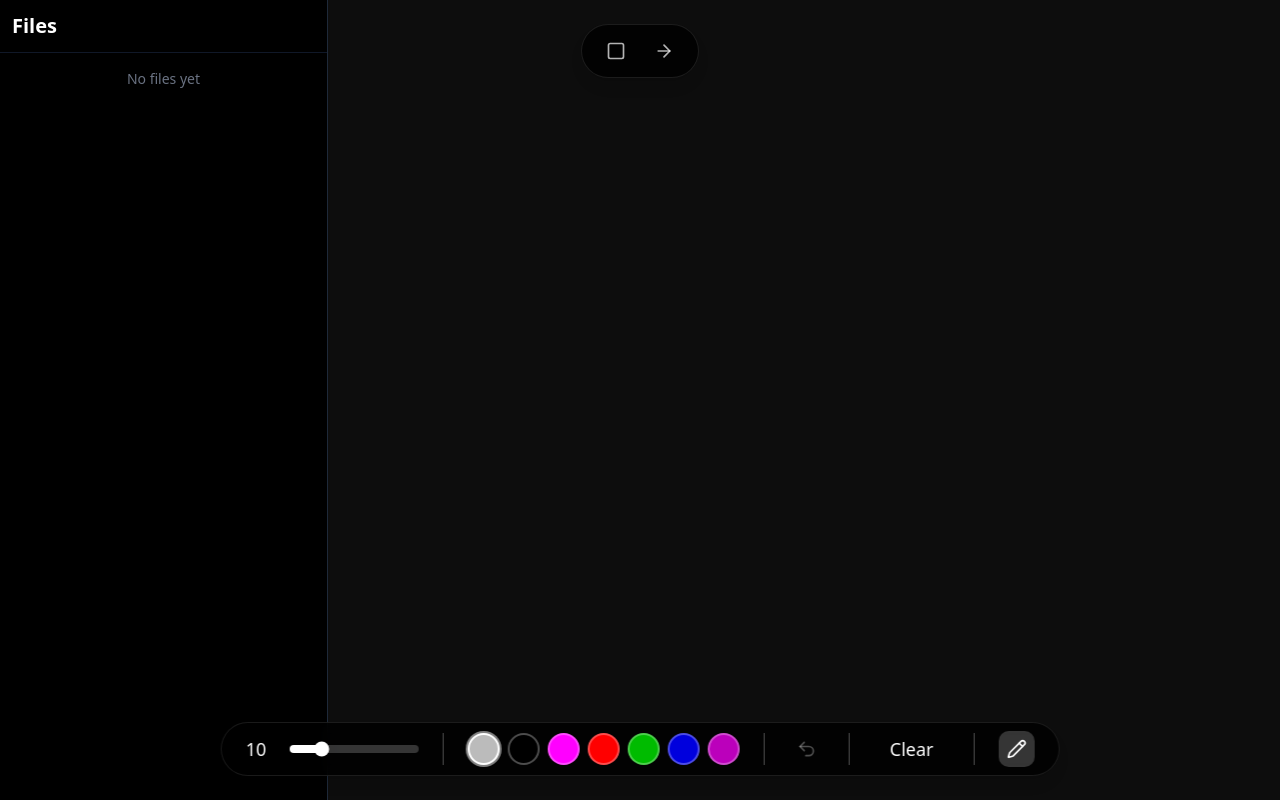
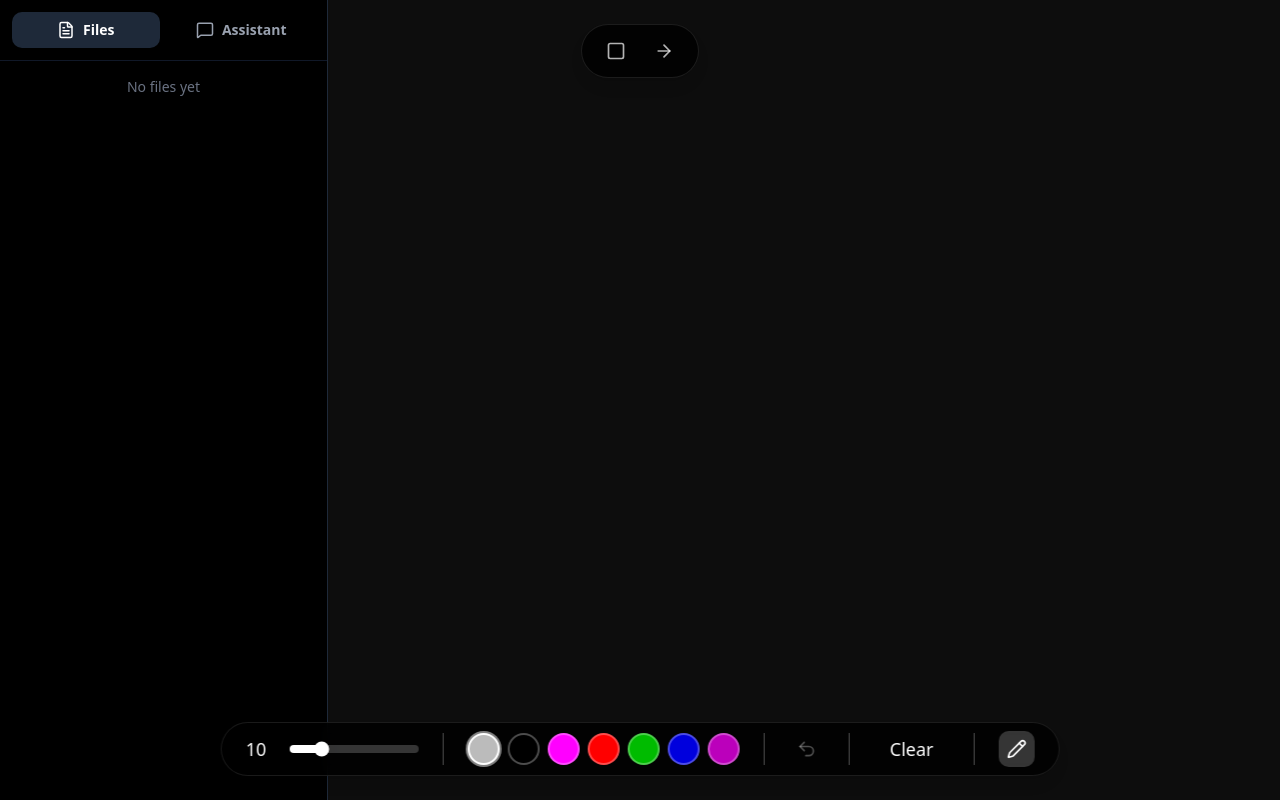
Before and after one commit to MatthewLacerda2/J.A.R.V.I.S, a React (Vite) app in the folder J.A.R.V.I.S/: page / in a window 1280 px wide. Built offline with nearby package versions, Linux system fonts and the light colour scheme.

Commit message:
chatbot sketch

```diff
--- a/J.A.R.V.I.S/src/components/sidebar/Sidebar.tsx
+++ b/J.A.R.V.I.S/src/components/sidebar/Sidebar.tsx
@@ -1,13 +1,52 @@
+import { useState } from 'react';
 import { MediaList } from './MediaList';
+import { ChatbotPanel } from './chatbot/ChatbotPanel';
+import { FileText, MessageSquare } from 'lucide-react';
+import { cn } from '../../lib/utils';
+
+type Tab = 'files' | 'assistant';
 
 export function Sidebar() {
+  const [activeTab, setActiveTab] = useState<Tab>('files');
+
   return (
     <div className="w-82 h-screen bg-black border-r border-gray-800 flex flex-col">
       <div className="px-3 py-3 border-b border-gray-900">
-        <h2 className="text-xl font-semibold text-white">Files</h2>
+        <div className="flex gap-2">
+          <button
+            onClick={() => setActiveTab('files')}
+            className={cn(
+              'flex-1 flex items-center justify-center gap-2 px-3 py-2 rounded-lg text-sm font-semibold transition-colors',
+              activeTab === 'files'
+                ? 'bg-gray-800 text-white'
+                : 'text-gray-400 hover:text-white hover:bg-gray-900'
+            )}
+          >
+            <FileText size={18} />
+            Files
+          </button>
+          <button
+            onClick={() => setActiveTab('assistant')}
+            className={cn(
+              'flex-1 flex items-center justify-center gap-2 px-3 py-2 rounded-lg text-sm font-semibold transition-colors',
+              activeTab === 'assistant'
+                ? 'bg-gray-800 text-white'
+                : 'text-gray-400 hover:text-white hover:bg-gray-900'
+            )}
+          >
+            <MessageSquare size={18} />
+            Assistant
+          </button>
+        </div>
       </div>
-      <div className="flex-1 overflow-y-auto">
-        <MediaList />
+      <div className="flex-1 overflow-hidden">
+        {activeTab === 'files' ? (
+          <div className="h-full overflow-y-auto">
+            <MediaList />
+          </div>
+        ) : (
+          <ChatbotPanel />
+        )}
       </div>
     </div>
   );
--- a/J.A.R.V.I.S/src/components/sidebar/chatbot/ChatInput.tsx
+++ b/J.A.R.V.I.S/src/components/sidebar/chatbot/ChatInput.tsx
@@ -1 +1,56 @@
-// chat input
+import { useState, KeyboardEvent } from 'react';
+import { Send } from 'lucide-react';
+
+interface ChatInputProps {
+  onSendMessage: (message: string) => void;
+}
+
+export function ChatInput({ onSendMessage }: ChatInputProps) {
+  const [input, setInput] = useState('');
+
+  const handleSend = () => {
+    if (input.trim()) {
+      onSendMessage(input.trim());
+      setInput('');
+    }
+  };
+
+  const handleKeyDown = (e: KeyboardEvent<HTMLTextAreaElement>) => {
+    if (e.key === 'Enter' && !e.shiftKey) {
+      e.preventDefault();
+      handleSend();
+    }
+  };
+
+  return (
+    <div className="border-t border-gray-800 p-3">
+      <div className="flex items-end gap-2">
+        <textarea
+          value={input}
+          onChange={(e) => setInput(e.target.value)}
+          onKeyDown={handleKeyDown}
+          placeholder="Type a message..."
+          className="flex-1 bg-gray-900 text-white placeholder-gray-500 border border-gray-700 rounded-lg px-3 py-2 text-sm resize-none focus:outline-none focus:ring-2 focus:ring-blue-700 focus:border-transparent"
+          rows={1}
+          style={{
+            minHeight: '40px',
+            maxHeight: '120px',
+          }}
+          onInput={(e) => {
+            const target = e.target as HTMLTextAreaElement;
+            target.style.height = 'auto';
+            target.style.height = `${Math.min(target.scrollHeight, 120)}px`;
+          }}
+        />
+        <button
+          onClick={handleSend}
+          disabled={!input.trim()}
+          className="p-2 bg-blue-700 text-white rounded-lg hover:bg-blue-800 disabled:opacity-50 disabled:cursor-not-allowed transition-colors"
+          aria-label="Send message"
+        >
+          <Send size={18} />
+        </button>
+      </div>
+    </div>
+  );
+}
--- a/J.A.R.V.I.S/src/components/sidebar/chatbot/ChatMessage.tsx
+++ b/J.A.R.V.I.S/src/components/sidebar/chatbot/ChatMessage.tsx
@@ -1 +1,22 @@
-// chat message
+interface ChatMessageProps {
+  role: 'user' | 'assistant';
+  content: string;
+}
+
+export function ChatMessage({ role, content }: ChatMessageProps) {
+  const isUser = role === 'user';
+
+  return (
+    <div className={`flex ${isUser ? 'justify-end' : 'justify-start'} mb-2`}>
+      <div
+        className={`max-w-[90%] rounded-lg px-4 py-2 ${
+          isUser
+            ? 'bg-blue-700 text-white'
+            : 'bg-gray-800 text-gray-100'
+        }`}
+      >
+        <p className="text-sm whitespace-pre-wrap wrap-break-words">{content}</p>
+      </div>
+    </div>
+  );
+}
--- a/J.A.R.V.I.S/src/components/sidebar/chatbot/ChatbotPanel.tsx
+++ b/J.A.R.V.I.S/src/components/sidebar/chatbot/ChatbotPanel.tsx
@@ -1 +1,50 @@
-// chatbot panel
+import { useState, useRef, useEffect } from 'react';
+import { ChatMessage } from './ChatMessage';
+import { ChatInput } from './ChatInput';
+
+interface Message {
+  role: 'user' | 'assistant';
+  content: string;
+}
+
+export function ChatbotPanel() {
+  const [messages, setMessages] = useState<Message[]>([]);
+  const messagesEndRef = useRef<HTMLDivElement>(null);
+
+  const scrollToBottom = () => {
+    messagesEndRef.current?.scrollIntoView({ behavior: 'smooth' });
+  };
+
+  useEffect(() => {
+    scrollToBottom();
+  }, [messages]);
+
+  const handleSendMessage = (content: string) => {
+    setMessages((prev) => [...prev, { role: 'user', content }]);
+    // TODO: Add AI response logic here later
+  };
+
+  return (
+    <div className="flex flex-col h-full">
+      <div className="flex-1 overflow-y-auto p-4">
+        {messages.length === 0 ? (
+          <div className="flex items-center justify-center h-full text-gray-500 text-sm">
+            Start a conversation with the assistant...
+          </div>
+        ) : (
+          <>
+            {messages.map((message, index) => (
+              <ChatMessage
+                key={index}
+                role={message.role}
+                content={message.content}
+              />
+            ))}
+            <div ref={messagesEndRef} />
+          </>
+        )}
+      </div>
+      <ChatInput onSendMessage={handleSendMessage} />
+    </div>
+  );
+}
```
